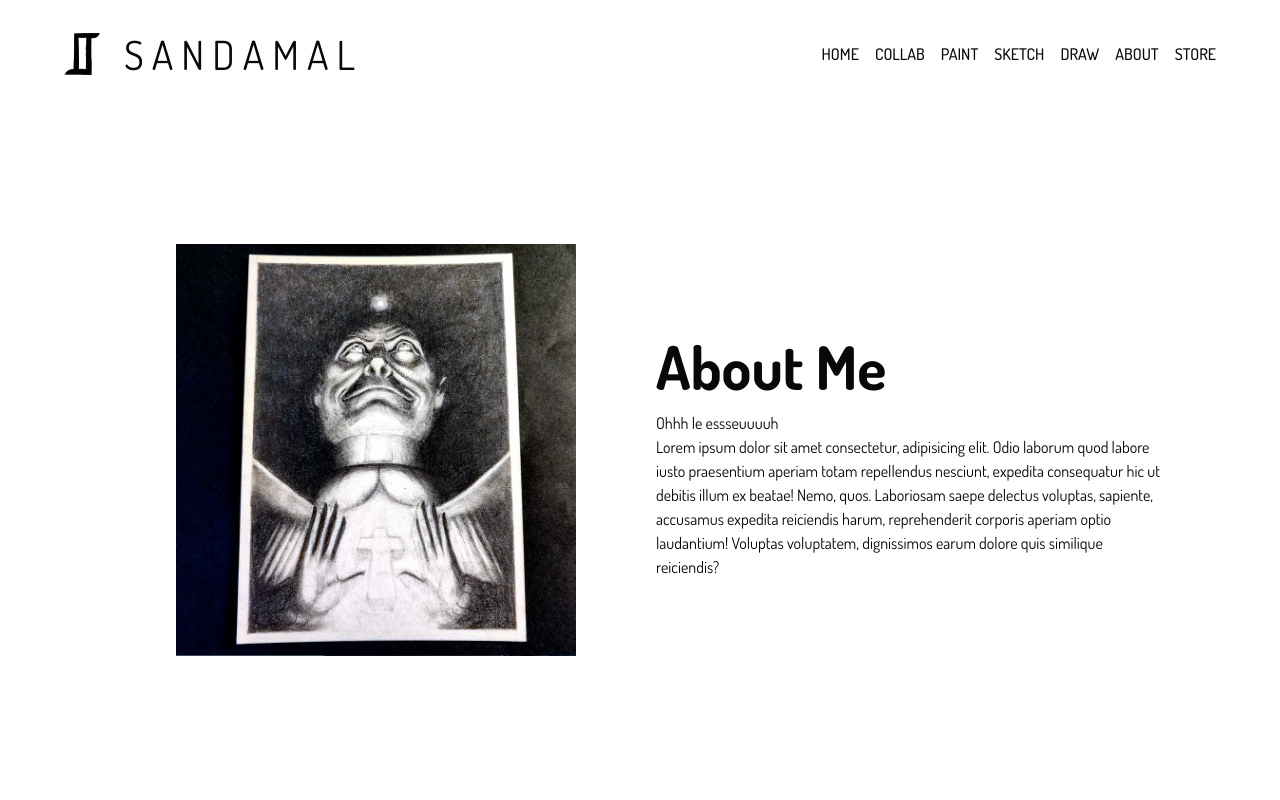
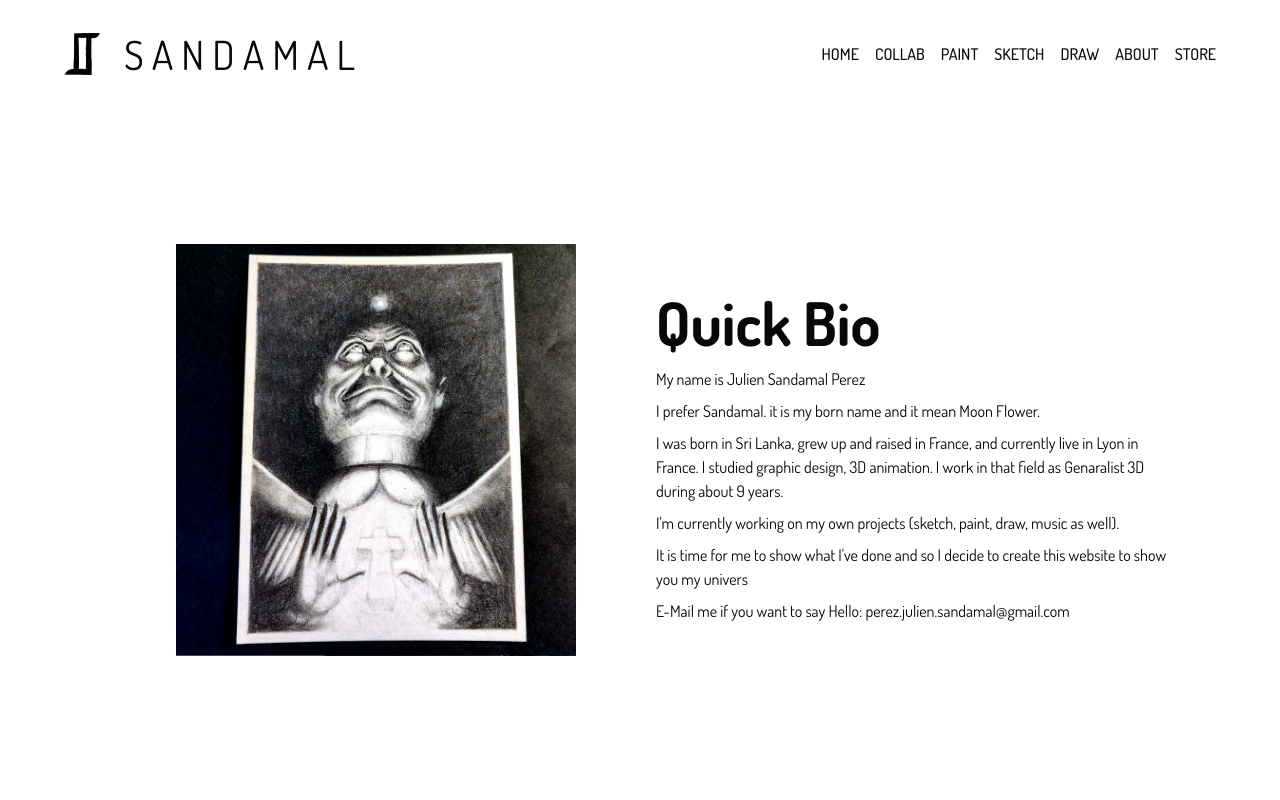
Before and after one commit to SebastienLaurentt/Sandamal, a Next.js app: page /about in a window 1280 px wide. Shown: the top 800 px of the page. Built offline with nearby package versions, Linux system fonts and the light colour scheme.

Commit message:
update content and css

```diff
--- a/app/about/page.tsx
+++ b/app/about/page.tsx
@@ -12,20 +12,34 @@ const About = () => {
           <Image
             src={aboutImg}
             alt="About"
-            className="xl:w-1/2 xl:p-16 2xl:w-2/5"
+            className="xl:w-1/2 xl:p-16 2xl:px-32"
           />
           <div>
-            <h2>About Me</h2>
-            <p>Ohhh le essseuuuuh</p>
-            <p>
-              Lorem ipsum dolor sit amet consectetur, adipisicing elit. Odio
-              laborum quod labore iusto praesentium aperiam totam repellendus
-              nesciunt, expedita consequatur hic ut debitis illum ex beatae!
-              Nemo, quos. Laboriosam saepe delectus voluptas, sapiente,
-              accusamus expedita reiciendis harum, reprehenderit corporis
-              aperiam optio laudantium! Voluptas voluptatem, dignissimos earum
-              dolore quis similique reiciendis?
-            </p>
+            <h2>Quick Bio</h2>
+            <div className="flex flex-col gap-y-2 xl:max-w-[600px]">
+              <p>My name is Julien Sandamal Perez </p>
+              <p>
+                I prefer Sandamal. it is my born name and it mean Moon Flower.
+              </p>
+              <p>
+                I was born in Sri Lanka, grew up and raised in France, and
+                currently live in Lyon in France. I studied graphic design, 3D
+                animation. I work in that field as Genaralist 3D during about 9
+                years.
+              </p>
+              <p>
+                I&apos;m currently working on my own projects (sketch, paint,
+                draw, music as well).
+              </p>
+              <p>
+                It is time for me to show what I&apos;ve done and so I decide to
+                create this website to show you my univers
+              </p>
+              <p>
+                E-Mail me if you want to say Hello:
+                perez.julien.sandamal@gmail.com
+              </p>
+            </div>
           </div>
         </div>
         <BackToTop />
```
